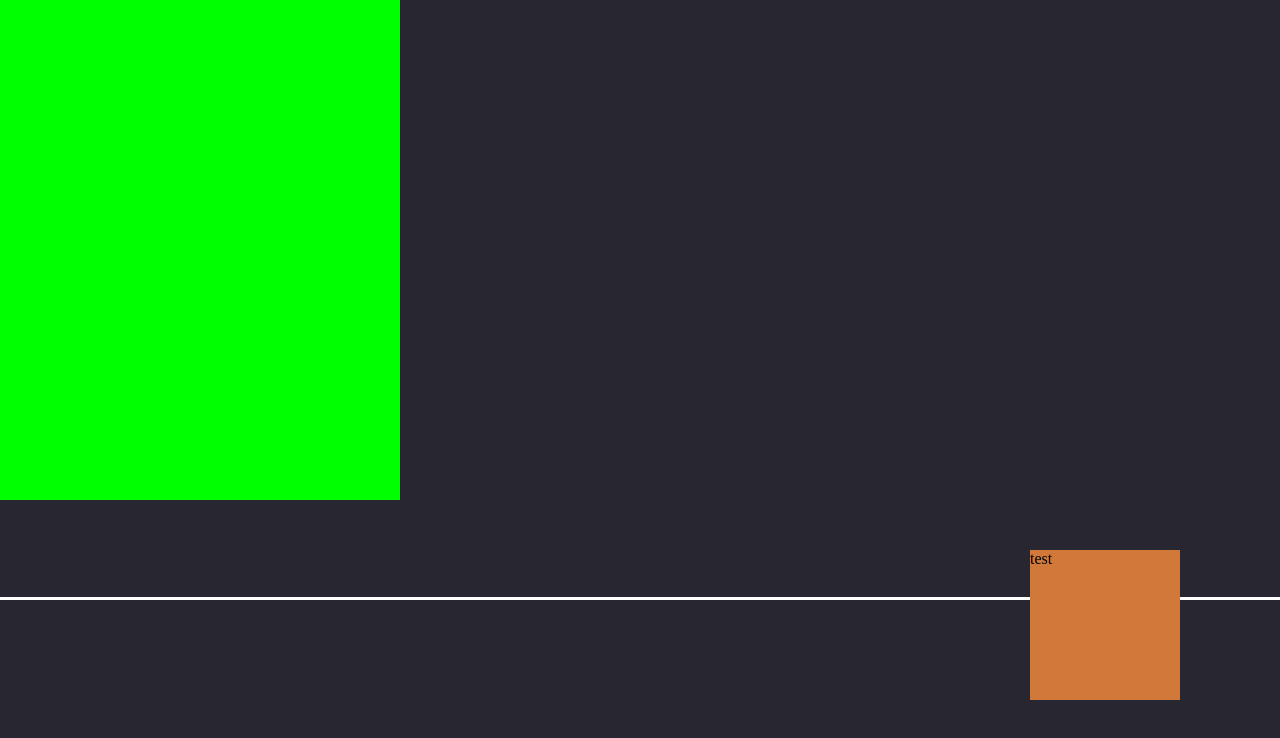
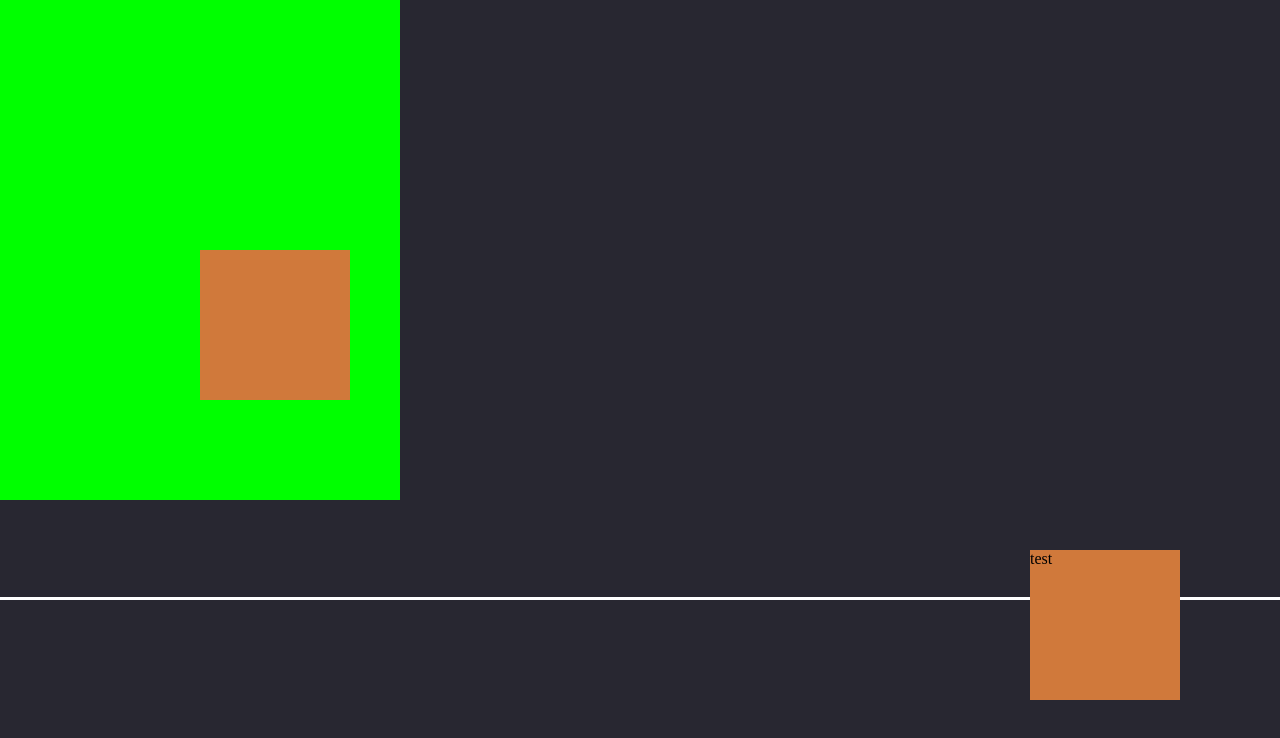
Before and after one commit to robinglen/poc-game-idea, a website: page public/index.html in a window 1280 px wide. Both pictures are taken after a click on the element 200 px from the left and 250 px from the top of the page. Drawn offline with Linux system fonts and the light colour scheme.

Commit message:
add in splatts

```diff
--- a/public/index.html
+++ b/public/index.html
@@ -4,6 +4,7 @@
 <head>
     <meta charset="utf-8" />
     <title>game poc</title>
+    <meta name="viewport" content="width=device-width, user-scalable=no" />
     <link rel="stylesheet" href="/styles/styles.css" />
 </head>
 
--- a/public/static/js/bucket.js
+++ b/public/static/js/bucket.js
@@ -28,6 +28,10 @@ function scaleBucketElement(size) {
   )[0].style.height = `${size}px`;
 }
 
+function getCurrentBucketSize() {
+  return bucket.size;
+}
+
 function bucketScale() {
   setInterval(() => {
     if (bucket.size >= defaults.size.max) {
@@ -43,4 +47,4 @@ function resetBucket() {
   scaleBucketElement(bucket.size);
 }
 
-export { init, resetBucket };
+export { init, resetBucket, getCurrentBucketSize };
--- a/public/static/js/gameplay.js
+++ b/public/static/js/gameplay.js
@@ -1,19 +1,41 @@
-import { resetBucket } from '/js/bucket.js';
+import { resetBucket, getCurrentBucketSize } from '/js/bucket.js';
 
 const defaults = {
   selectors: {
-    canvus: 'game-area'
-  }
+    canvus: 'game-area',
+    splatt: 'splatt'
+  },
+  color: '#d0793b'
 };
 
 function init() {
   console.log('resetBucket');
-  const gameArea = document.getElementsByClassName('game-area')[0];
+  const gameArea = document.getElementsByClassName(
+    defaults.selectors.canvus
+  )[0];
   gameArea.addEventListener('click', interactWithGameArea);
 }
 
-function interactWithGameArea() {
-  console.log('test');
+function splattPaint(x, y, size) {
+  const gameArea = document.getElementsByClassName(
+    defaults.selectors.canvus
+  )[0];
+  const splatt = document.createElement('div');
+  splatt.className = defaults.selectors.splatt;
+  splatt.style.width = `${size}px`;
+  splatt.style.height = `${size}px`;
+  splatt.style.top = `${y}px`;
+  splatt.style.left = `${x}px`;
+  splatt.style.background = defaults.color;
+  gameArea.appendChild(splatt);
+}
+
+function interactWithGameArea(event) {
+  const currentBucketSize = getCurrentBucketSize();
+  console.log(
+    `Clicked x:${event.clientX} y:${event.clientY} - ${currentBucketSize}`
+  );
+  splattPaint(event.clientX, event.clientY, currentBucketSize);
   resetBucket();
 }
 
--- a/public/static/styles/styles.css
+++ b/public/static/styles/styles.css
@@ -25,8 +25,14 @@ body {
   bottom: 100px;
   right: 100px;
 }
+
 .bucket {
   width: 100px;
   height: 100px;
   background: #d0793b;
 }
+
+.splatt {
+  z-index: 100;
+  position: relative;
+}
```
